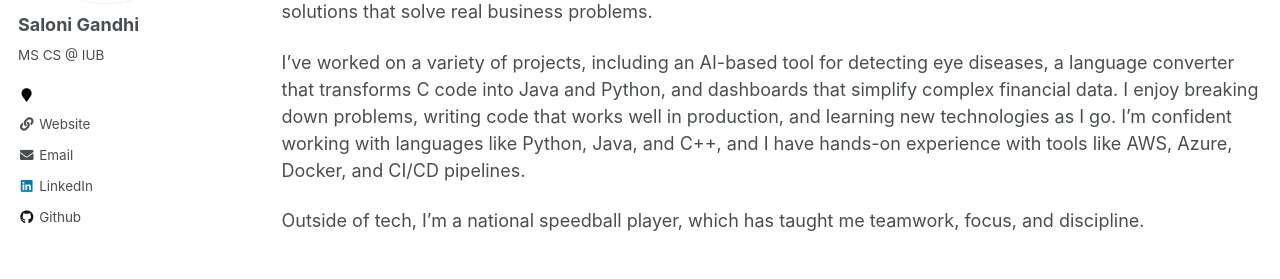
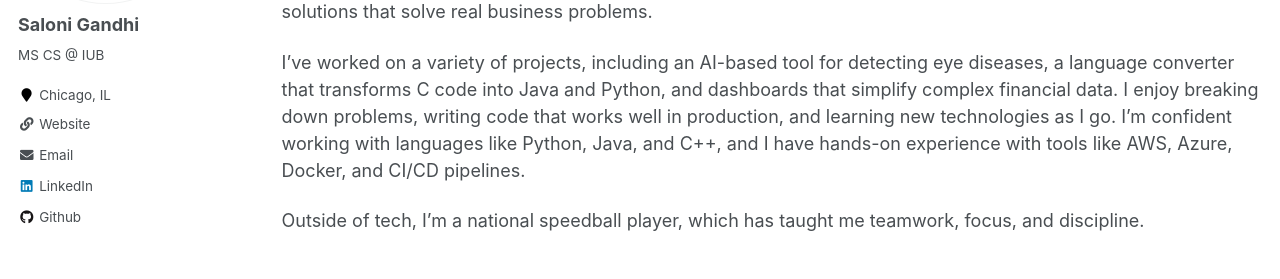
Before and after one commit to saloni111/saloni111.github.io, a Jekyll site: the page built from _pages/about.md, in a window 1280 px wide. Shown: the part 274-553 px from the top of the page. Built offline with Jekyll 4.4.1, drawn with Linux system fonts in a browser that asks for light colours.

Commit message:
Update _config.yml

```diff
--- a/_config.yml
+++ b/_config.yml
@@ -83,7 +83,7 @@ author:
   name             : "Saloni Gandhi"
   avatar           : "profile.jpeg"
   bio              : "MS CS @ IUB"
-  location         : ""
+  location         : "Chicago, IL"
   employer         :
   pubmed           :
   googlescholar    :
```
